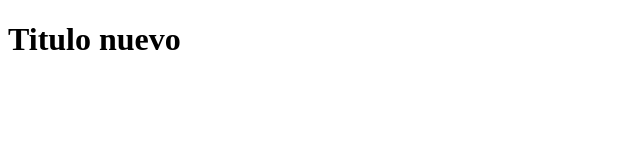
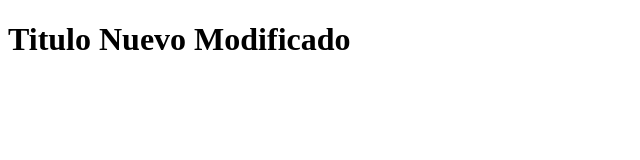
Before and after one commit to fdiaz80/ReproPaco, a plain HTML site: page index.html in a window 1280 px wide. Shown: the whole page, without its empty margins (0-640 px from the left). Drawn offline with Linux system fonts and the light colour scheme.

Commit message:
Se modifico index nuevamente

```diff
--- a/index.html
+++ b/index.html
@@ -8,7 +8,7 @@
 </head>
 
 <body>
-    <h1>Titulo nuevo</h1>
+    <h1>Titulo Nuevo Modificado</h1>
 </body>
 
 </html>
```
